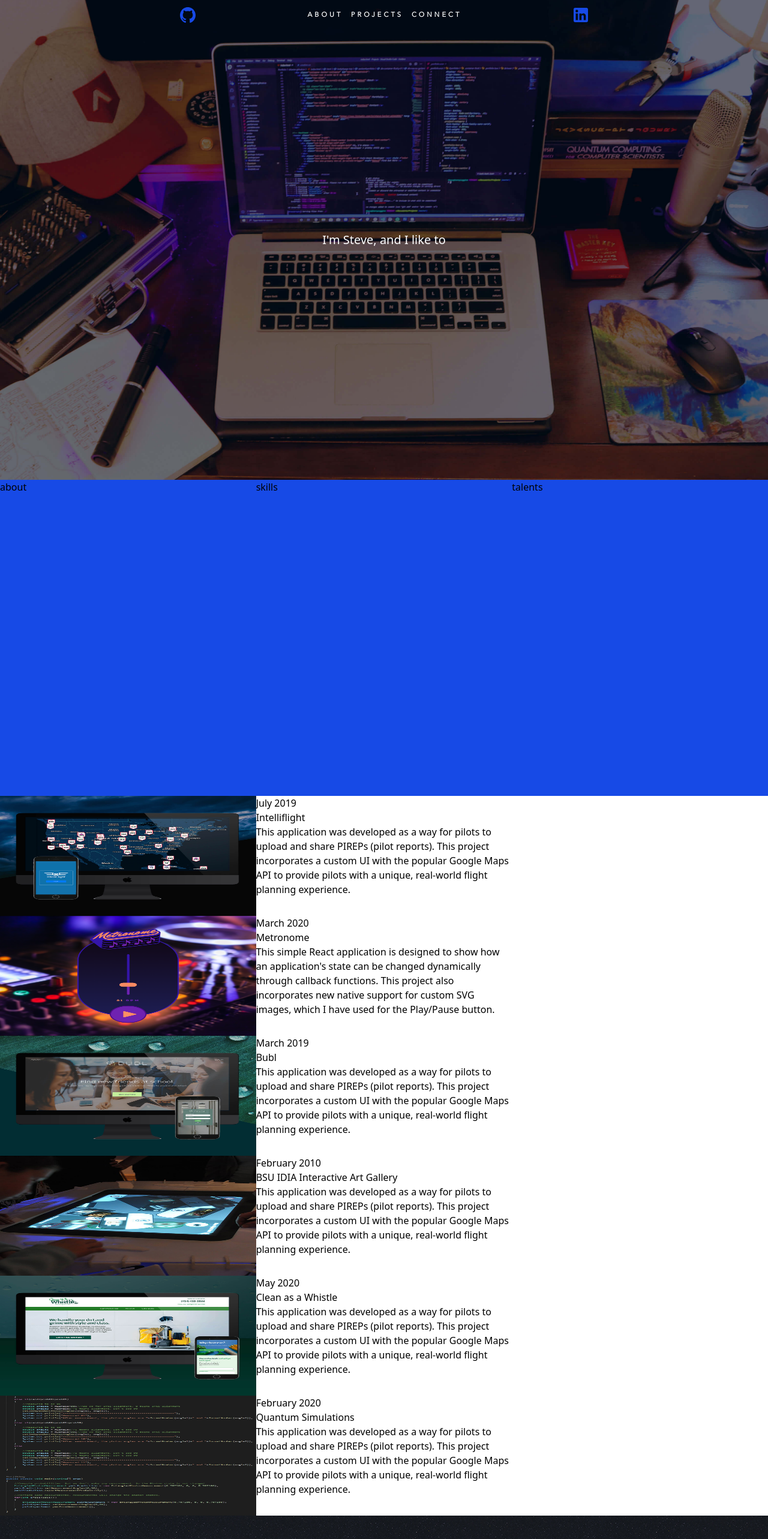
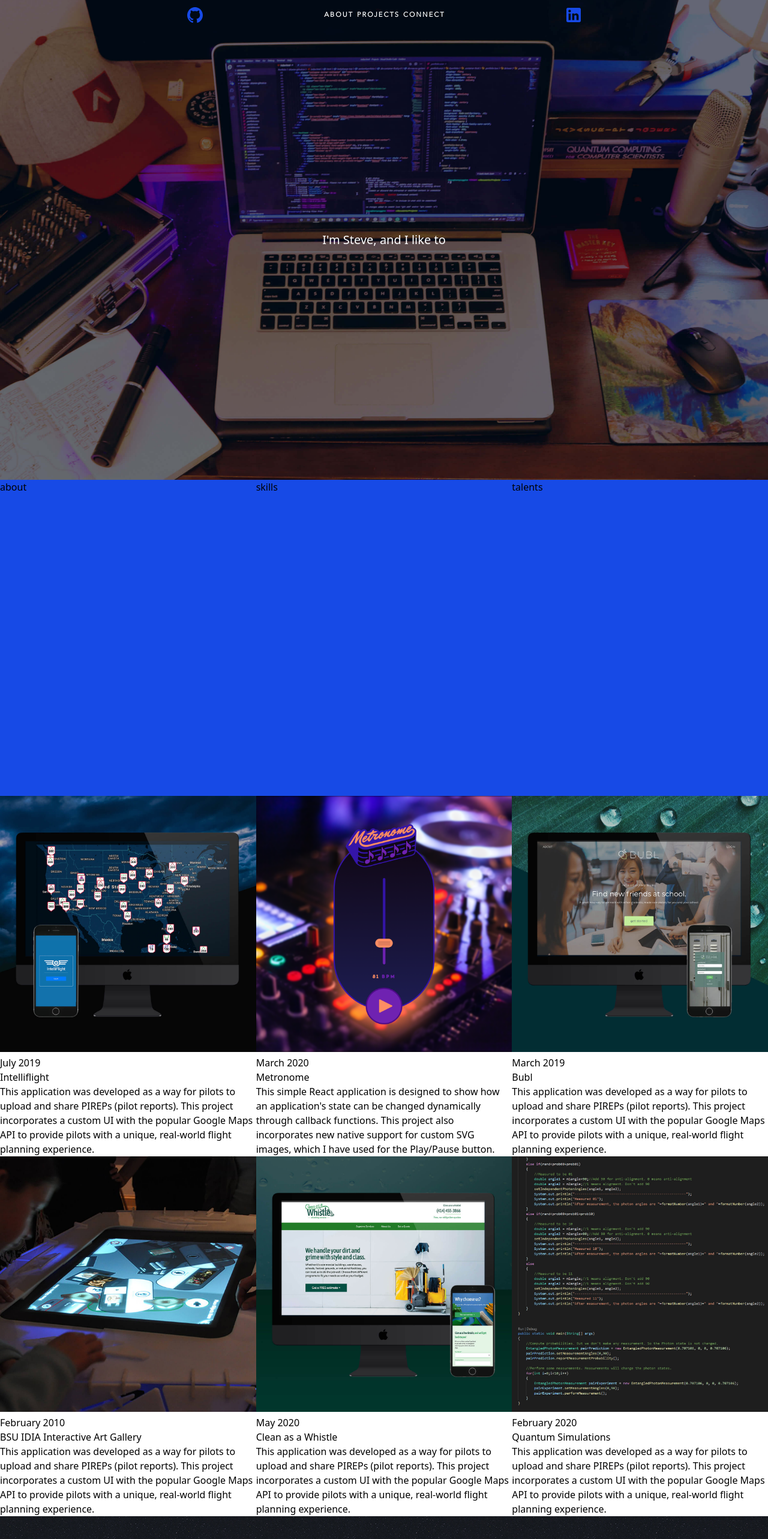
Before and after one commit to sklanier/Portfolio, a Next.js app: page / in a window 1280 px wide. Shown: the top 2566 px of the page at 60% size. Built offline with nearby package versions, Linux system fonts and the light colour scheme.

Commit message:
changed grid layout for projects components

```diff
--- a/components/Nav.js
+++ b/components/Nav.js
@@ -11,7 +11,7 @@ const Nav = () => (
   <nav className="bg-transparent fixed top-0 left-0 right-0">
     <div className="bg-transparent flex justify-around w-8/12 m-auto" style={navStyles.navBar}>
       <img src="assets/img/Github-icon.svg"/>
-      <div className="flex justify-evenly w-4/12">
+      <div className="flex justify-evenly w-3/12">
         <Link href="#about"><a className="navText">ABOUT</a></Link>
         <Link href="#projects"><a className="navText">PROJECTS</a></Link>
         <Link href="#connect"><a className="navText">CONNECT</a></Link>
--- a/components/ProjectCard.js
+++ b/components/ProjectCard.js
@@ -3,8 +3,8 @@ import Image from 'next/image';
 const ProjectCard = ({project}) => (
 
     <section>
-        <div className="grid lg:grid-cols-3">
-            <Image src={project.image} width="200px" height="200px"/>
+        <div className="">
+            <Image src={project.image} width="650px" height="650px"/>
             <div>
                 <h2>{project.date}</h2>
                 <h1>{project.title}</h1>
--- a/components/Projects.js
+++ b/components/Projects.js
@@ -3,11 +3,13 @@ import ProjectCard from './ProjectCard';
 
 const Projects = () => {
     return(
-        <div className="">
-            {project_data.map((project) => (
-                <ProjectCard key={project.id} project={project} />
-            ))}
-        </div>
+        <section id="projects">
+            <div className="grid lg:grid-cols-3 md:grid-cols-2 sm:grid-cols-1 gap-0">
+                {project_data.map((project) => (
+                    <ProjectCard key={project.id} project={project} />
+                ))}
+            </div>
+        </section>
     )
 };
 
--- a/styles/globals.css
+++ b/styles/globals.css
@@ -13,9 +13,9 @@
     .navText {
         color: white;
         font-family: Avenir Next;
-        font-weight: 700;
+        font-weight: bold;
         font-size: .7rem;
-        letter-spacing: 4px;
+        letter-spacing: 2px;
         text-transform: uppercase;
     }
     .navText:hover {
```
